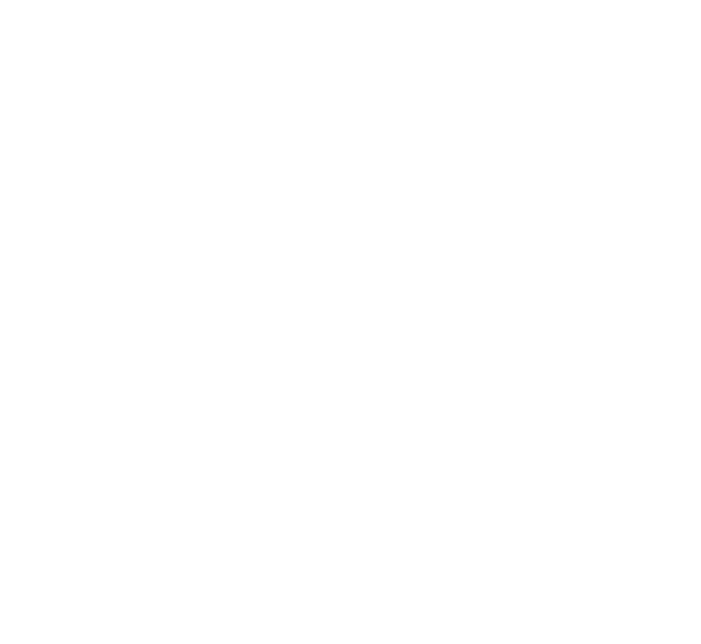
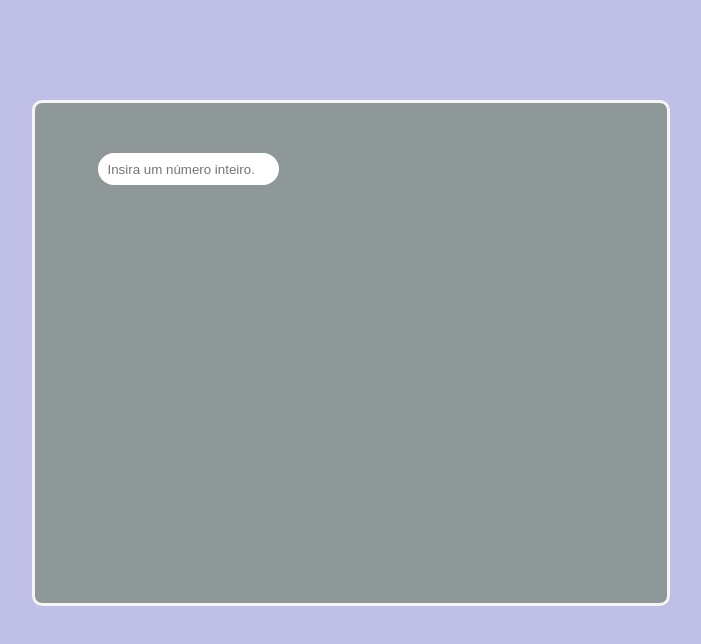
Before and after one commit to danigaspariam/teste-tema, a website: page index.html in a window 1280 px wide. Shown: the whole page, without its empty margins (289-990 px from the left). Drawn offline with Linux system fonts and the light colour scheme.

Commit message:
Add files via upload
adicionando estilo pelo css e criando um form simples

```diff
--- a/index.html
+++ b/index.html
@@ -1,13 +1,19 @@
 <!DOCTYPE html>
-<html lang="en">
+<html lang="pt-br">
 <head>
     <meta charset="UTF-8">
     <meta http-equiv="X-UA-Compatible" content="IE=edge">
     <meta name="viewport" content="width=device-width, initial-scale=1.0">
-    <title>Document</title>
+    <title>Teste Tema</title>
+    <link rel="stylesheet" href="style.css">
 </head>
 <body>
+    <div class="container" id="container">
+        <form action="" onsubmit="somaDeNumeros()">
+            <input type="number" id="numbers" placeholder="Insira um número inteiro.">
+        </form>
 
+    </div>
 
 
 
--- /dev/null
+++ b/style.css
@@ -0,0 +1,27 @@
+body{
+    background-color: rgb(191, 191, 231);
+
+}
+
+.container{
+    background-color: rgb(143, 152, 153);
+    border: 3px solid whitesmoke;
+    border-radius: 10px;
+    width: 50%;
+    margin-left: auto;
+    margin-right: auto;
+    height: 500px;
+    margin-top: 100px;
+}
+form{
+    margin-left: 10%;
+    margin-top: 50px;
+
+}
+input{
+    border-radius: 25px;
+    border: none;
+    text-align: center;
+    height: 30px;
+
+}
```
Also changed, not shown: script.js (line endings or trailing spaces).
